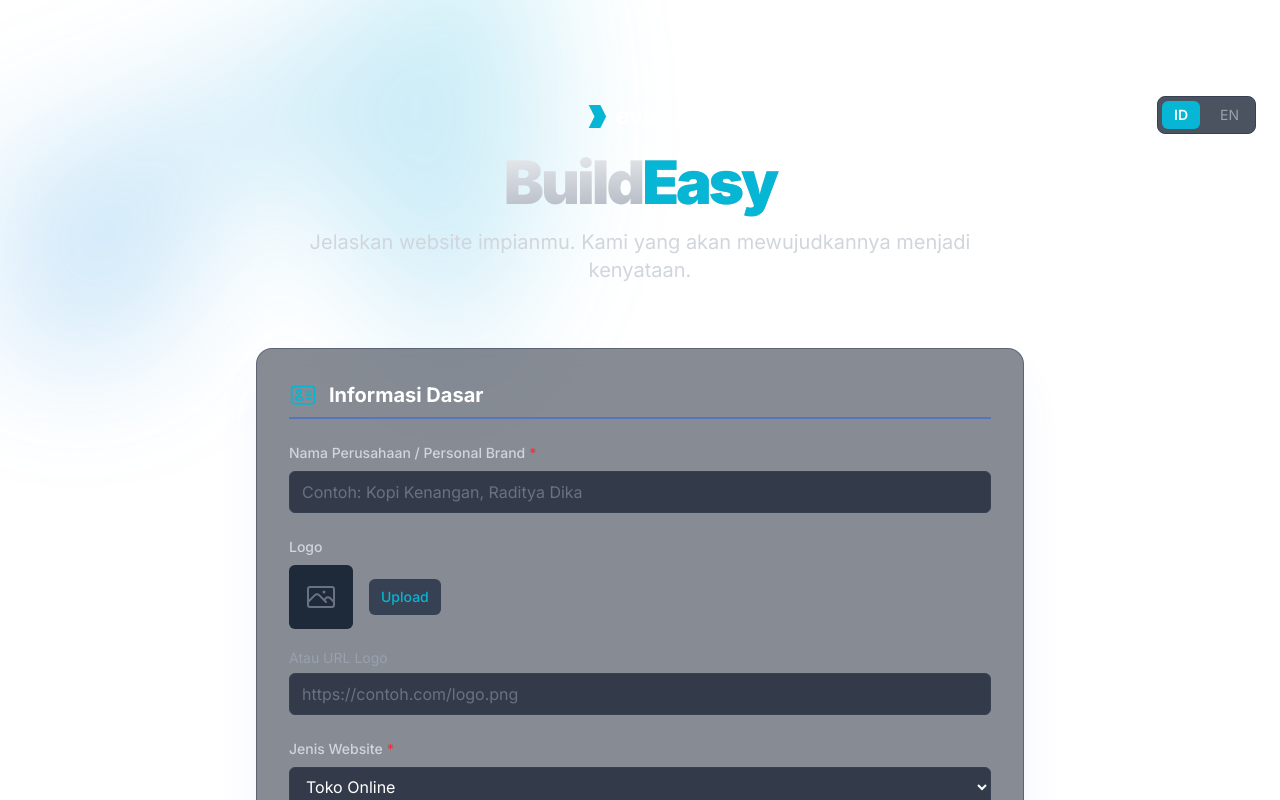
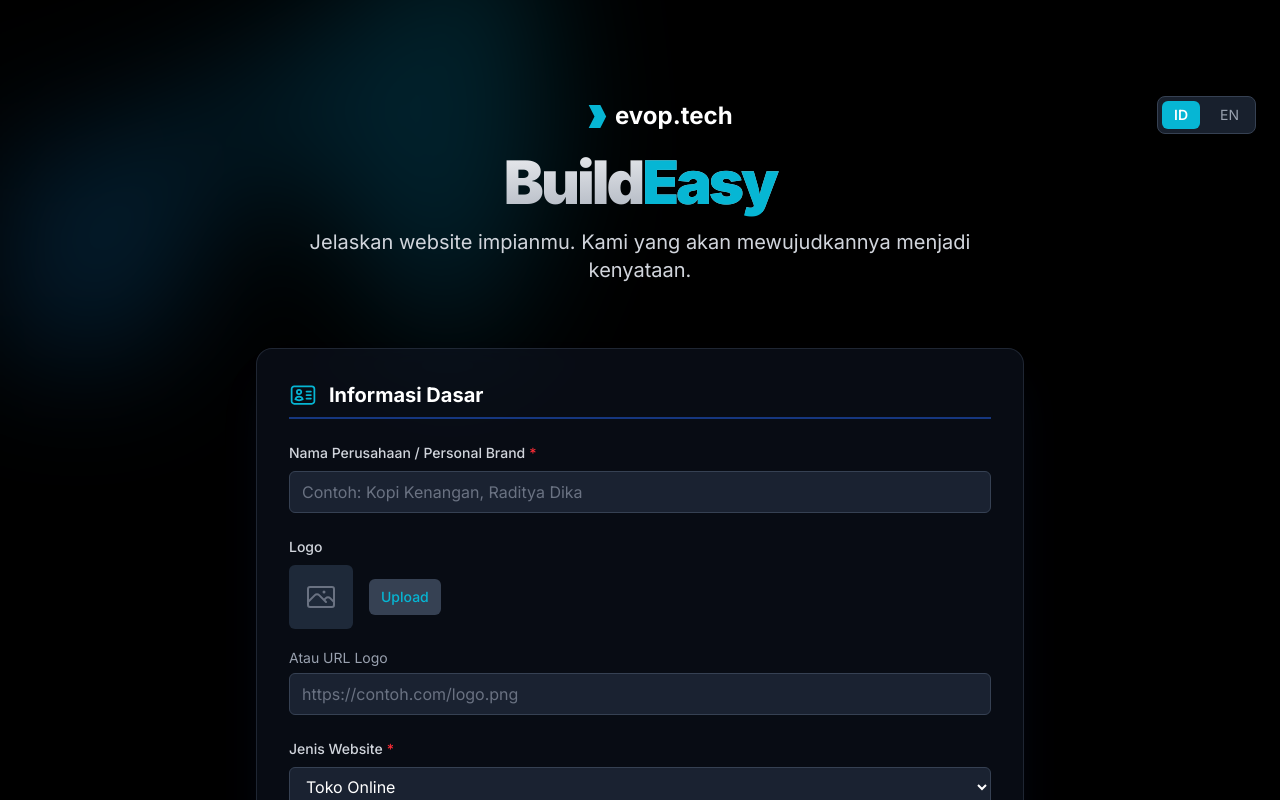
Before and after one commit to helmisaid/buildeasy, a Next.js app: page / in a window 1280 px wide. Shown: the top 800 px of the page. Built offline with nearby package versions, Linux system fonts and the light colour scheme.

Commit message:
update background

```diff
--- a/app/page.js
+++ b/app/page.js
@@ -163,7 +163,7 @@
   };
 
   return (
-    <div className="relative isolate min-h-screen">
+    <div className="relative isolate min-h-screen bg-black">
       <div className="absolute inset-x-0 top-[-10rem] -z-10 transform-gpu overflow-hidden blur-3xl sm:top-[-20rem]"><div className="relative left-1/2 -z-10 aspect-[1155/678] w-[36.125rem] max-w-none -translate-x-1/2 rotate-[30deg] bg-gradient-to-tr from-[#2563eb] to-[#06b6d4] opacity-20 sm:left-[calc(50%-40rem)] sm:w-[72.1875rem]" style={{clipPath: 'polygon(74.1% 44.1%, 100% 61.6%, 97.5% 26.9%, 85.5% 0.1%, 80.7% 2%, 72.5% 32.5%, 60.2% 62.4%, 52.4% 68.1%, 47.5% 58.3%, 45.2% 34.5%, 27.5% 76.7%, 0.1% 64.9%, 17.9% 100%, 27.6% 76.8%, 76.1% 97.7%, 74.1% 44.1%)'}}></div></div>
       <main className="container mx-auto px-6 py-12 md:py-24">
          <Header lang={lang} setLang={setLang} content={content[lang] || content.id} />
--- a/components/Header.js
+++ b/components/Header.js
@@ -3,7 +3,7 @@
 
 // A simple, stylized SVG logo for evop.tech
 const EvopLogo = () => (
-    <svg width="120" height="40" viewBox="0 0 120 40" fill="none" xmlns="http://www.w3.org/2000/svg" className="mx-auto">
+    <svg width="256" height="40" viewBox="0 0 120 40" fill="none" xmlns="http://www.w3.org/2000/svg" className="mx-auto">
       <path d="M20.333 32H8.666L14.5 20.5L8.666 9H20.333L26.167 20.5L20.333 32Z" fill="#06b6d4"/>
       <text x="35" y="28" fontFamily="Inter, sans-serif" fontSize="24" fontWeight="bold" fill="white">evop.tech</text>
     </svg>
```
